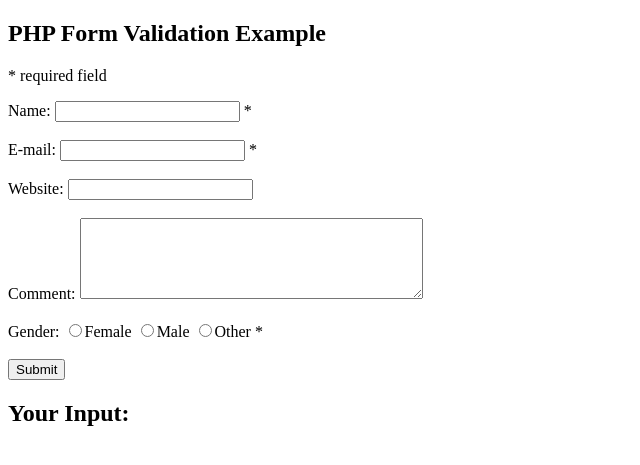
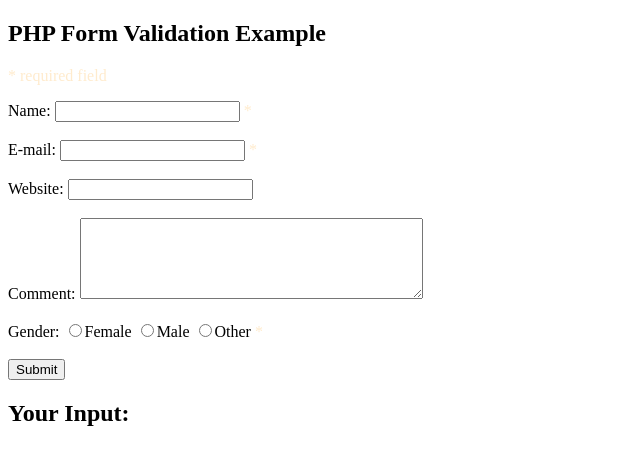
Before and after one commit to AzelZugaikotsu/lab2final, a PHP site: page / in a window 1280 px wide. Shown: the top 465 px of the page, without its empty margins (0-640 px from the left). Run offline with PHP 8.4, Linux system fonts and the light colour scheme.

Commit message:
Update index.php

```diff
--- a/week8/index.php
+++ b/week8/index.php
@@ -2,7 +2,7 @@
 <html>
 <head>
 <style>
-.error {color:blanched_almond;}
+.error {color:BlanchedAlmond;}
 </style>
 </head>
 <body>
```
